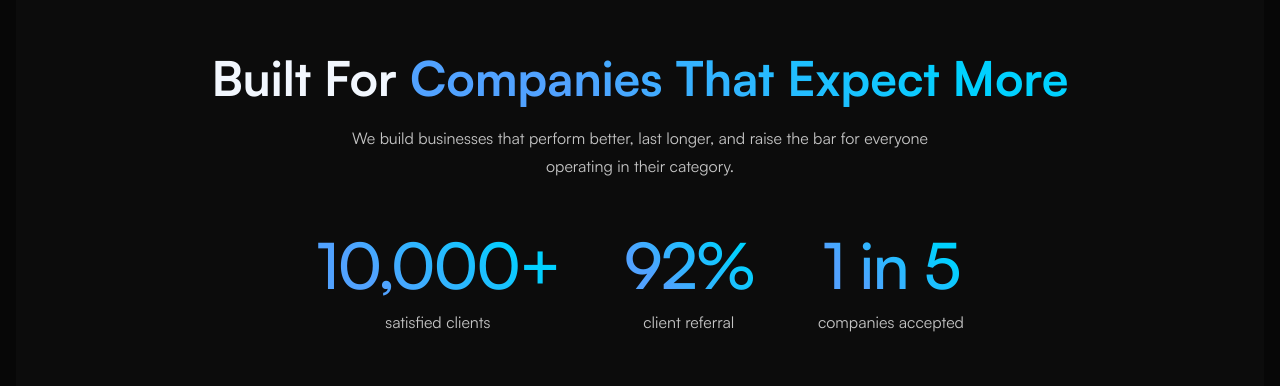
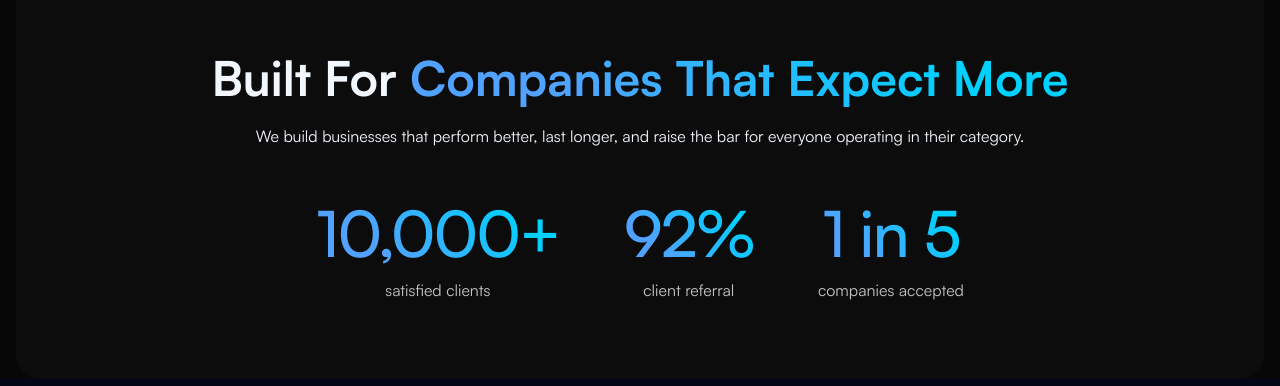
Before and after one commit to Cozmiq-Codes/nuwat, a Next.js app: page / in a window 1280 px wide. Shown: the part 4035-4421 px from the top of the page. Built offline with nearby package versions, Linux system fonts and the light colour scheme.

Commit message:
feat(global): dynamic stats section

```diff
--- a/app/globals.css
+++ b/app/globals.css
@@ -332,13 +332,6 @@ button {
     black 90%,
     transparent
   );
-  -webkit-mask-image: linear-gradient(
-    to right,
-    transparent,
-    black 10%,
-    black 90%,
-    transparent
-  );
 }
 
 /* About History */
--- a/app/page.tsx
+++ b/app/page.tsx
@@ -4,7 +4,7 @@ import WhatWeDo from "@/components/home/what-we-do/WhatWeDo";
 import CTA from "@/components/home/cta/CTA";
 import Image from "next/image";
 
-import StatsSection from "@/components/home/stats/StatsSection";
+import StatsSection from "@/components/global/stats/StatsSection";
 import DominanceSection from "@/components/home/dominance/Dominance";
 import VisionDominance from "@/components/home/vision-dominance/VisionDominance";
 import ClientReviews from "@/components/home/reviews/ClientReviews";
@@ -26,7 +26,7 @@ const Home = () => {
       <VisionDominance />
       <WhatWeDo />
       <DominanceSection />
-      <StatsSection />
+      <StatsSection heading={"Built for"} gradientHeading={"Companies That Expect More"} description={"We build businesses that perform better, last longer, and raise the bar for everyone operating in their category."}/>
       <ClientReviews />
       <CTA />
     </>
--- /dev/null
+++ b/components/global/stats/StatsSection.tsx
@@ -0,0 +1,58 @@
+import React from "react";
+import {HomeStats, StatsSectionProps} from "@/constant/Stats";
+
+
+const StatsSection = ({heading, gradientHeading, description}: StatsSectionProps) => {
+  return (
+    <section>
+      <div className={"main-container"}>
+        <div
+          className={
+            "py-[40px] md:py-[75px] px-4 md:px-0 bg-[#FFFFFF05] flex flex-col items-center justify-center w-full rounded-3xl gap-8 md:gap-12"
+          }
+        >
+          <div
+            className={
+              "max-w-full lg:max-w-[900px] flex flex-col items-center gap-4"
+            }
+          >
+            <h2 className={"section-heading text-3xl md:text-4xl lg:text-5xl"}>
+                {heading || "Heading"}
+              <span className={"heading-span"}> {(gradientHeading && gradientHeading) || "Heading"}</span>
+            </h2>
+              {
+                  description && <p>{description || "Description"}</p>
+              }
+          </div>
+          <div
+            className={
+              "flex flex-col md:flex-row justify-between gap-8 md:gap-16 text-center"
+            }
+          >
+              {
+                  HomeStats.map((stat, index) => (
+                      <div className={"flex flex-col items-center gap-2"} key={index}>
+                          <h3
+                              className={
+                                  "heading-span text-[48px] lg:text-[64px] font-medium leading-[1.2] lg:leading-[72px] tracking-[-1.677px]"
+                              }
+                          >
+                              {stat.title}
+                          </h3>
+                          <p
+                              className={
+                                  "text-[14px] lg:text-[16px] font-normal leading-[24px] lg:leading-[28px] text-[#FFFFFFC2]"
+                              }
+                          >
+                              {stat.description}
+                          </p>
+                      </div>
+                  ))
+              }
+          </div>
+        </div>
+      </div>
+    </section>
+  );
+};
+export default StatsSection;
--- a/components/home/stats/StatsSection.tsx
+++ /dev/null
@@ -1,89 +0,0 @@
-import React from "react";
-
-const StatsSection = () => {
-  return (
-    <section>
-      <div className={"main-container"}>
-        <div
-          className={
-            "py-[40px] md:py-[75px] px-4 md:px-0 bg-[#FFFFFF05] flex flex-col items-center justify-center w-full rounded-3xl gap-8 md:gap-12"
-          }
-        >
-          <div
-            className={
-              "max-w-full lg:max-w-[900px] flex flex-col items-center gap-4"
-            }
-          >
-            <h2 className={"section-heading text-3xl md:text-4xl lg:text-5xl"}>
-              Built for{" "}
-              <span className={"heading-span"}>Companies That Expect More</span>
-            </h2>
-            <p
-              className={
-                "text-center max-w-full md:max-w-[600px] text-[#FFFFFFC2] text-sm lg:text-[16px] font-normal leading-[24px] lg:leading-[28px]"
-              }
-            >
-              We build businesses that perform better, last longer, and raise
-              the bar for everyone operating in their category.
-            </p>
-          </div>
-          <div
-            className={
-              "flex flex-col md:flex-row justify-between gap-8 md:gap-16 text-center"
-            }
-          >
-            <div className={"flex flex-col items-center gap-2"}>
-              <h3
-                className={
-                  "heading-span text-[48px] lg:text-[64px] font-medium leading-[1.2] lg:leading-[72px] tracking-[-1.677px]"
-                }
-              >
-                10,000+
-              </h3>
-              <p
-                className={
-                  "text-[14px] lg:text-[16px] font-normal leading-[24px] lg:leading-[28px] text-[#FFFFFFC2]"
-                }
-              >
-                satisfied clients
-              </p>
-            </div>
-            <div className={"flex flex-col items-center gap-2"}>
-              <h3
-                className={
-                  "heading-span text-[48px] lg:text-[64px] font-medium leading-[1.2] lg:leading-[72px] tracking-[-1.677px]"
-                }
-              >
-                92%
-              </h3>
-              <p
-                className={
-                  "text-[14px] lg:text-[16px] font-normal leading-[24px] lg:leading-[28px] text-[#FFFFFFC2]"
-                }
-              >
-                client referral
-              </p>
-            </div>
-            <div className={"flex flex-col items-center gap-2"}>
-              <h3
-                className={
-                  "heading-span text-[48px] lg:text-[64px] font-medium leading-[1.2] lg:leading-[72px] tracking-[-1.677px]"
-                }
-              >
-                1 in 5
-              </h3>
-              <p
-                className={
-                  "text-[14px] lg:text-[16px] font-normal leading-[24px] lg:leading-[28px] text-[#FFFFFFC2]"
-                }
-              >
-                companies accepted
-              </p>
-            </div>
-          </div>
-        </div>
-      </div>
-    </section>
-  );
-};
-export default StatsSection;
--- /dev/null
+++ b/constant/Stats.ts
@@ -0,0 +1,25 @@
+interface Stats {
+    title: string;
+    description: string;
+}
+
+export interface StatsSectionProps {
+    heading: string;
+    gradientHeading?: string;
+    description?: string;
+}
+
+export const HomeStats: Stats[] = [
+    {
+        title: '10,000+',
+        description: 'satisfied clients'
+    },
+    {
+        title: '92%',
+        description: 'client referral'
+    },
+    {
+        title: '1 in 5',
+        description: 'companies accepted'
+    },
+]
```
